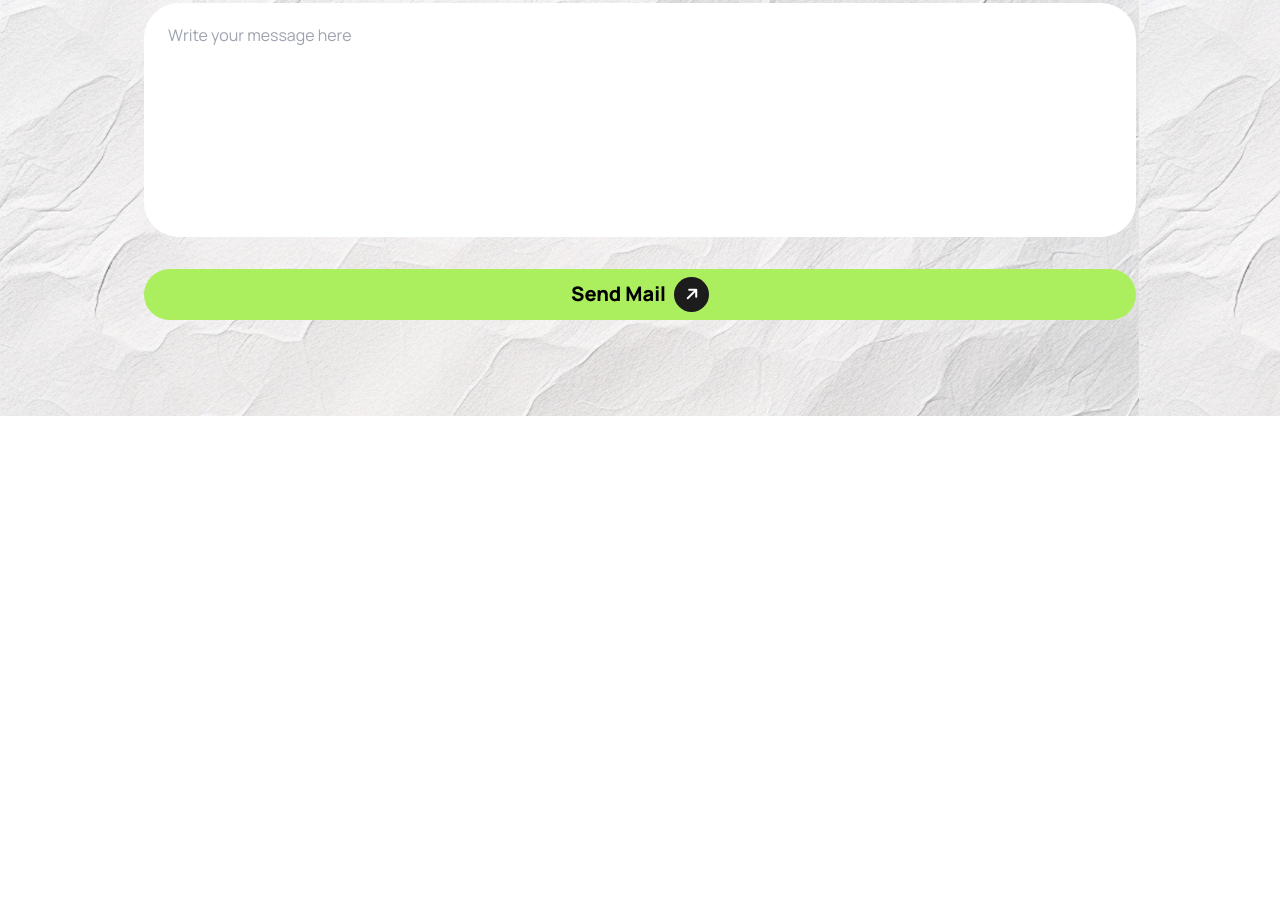
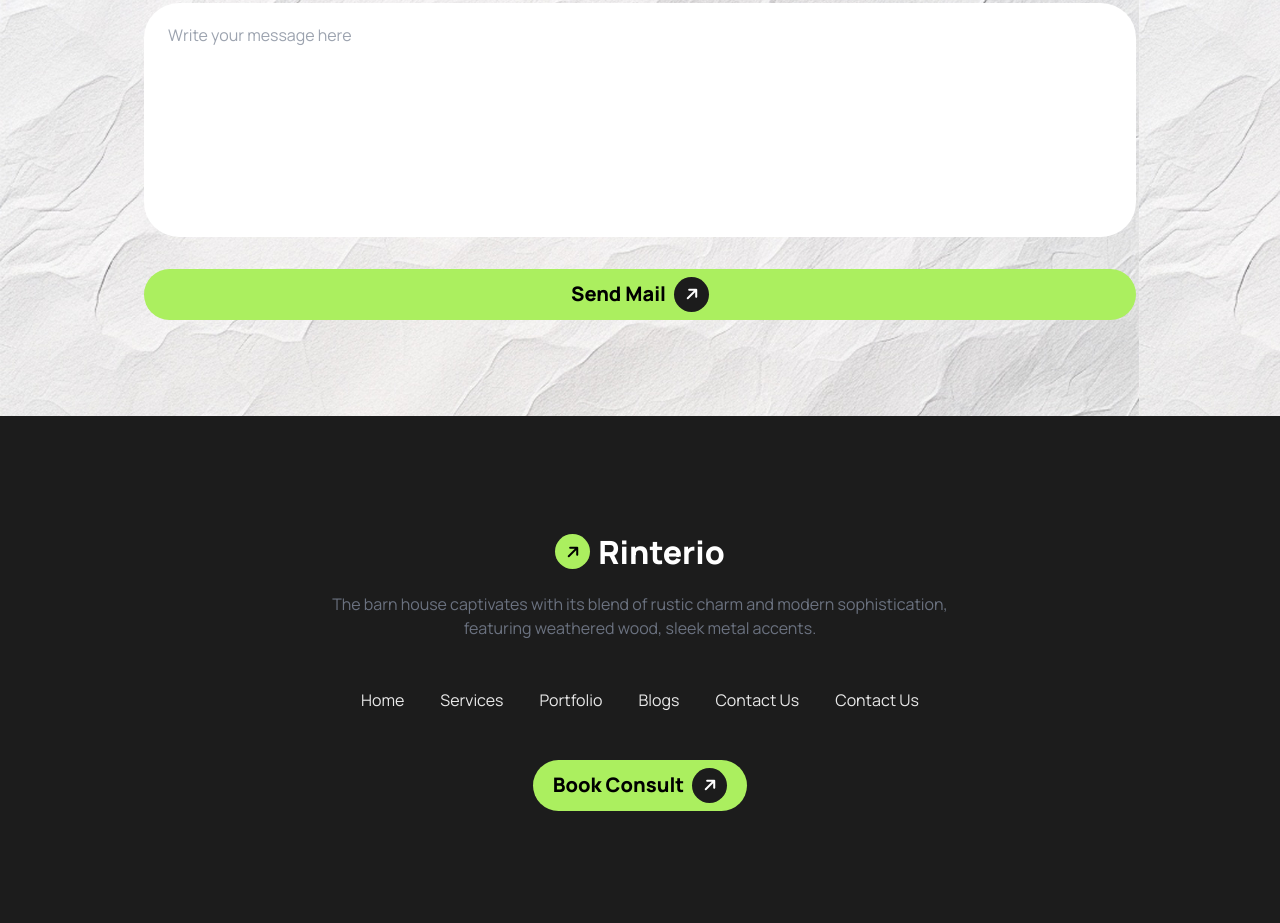
Before and after one commit to safwanvai25/project-B10-3-A, a plain HTML site: page index.html in a window 1280 px wide. Shown: the part 4761-5684 px from the top of the page. Before the commit the page ends 5177 px from the top, so only its background shows below. Drawn offline with nearby package versions, Linux system fonts and the light colour scheme.

Commit message:
footer add

```diff
--- a/index.html
+++ b/index.html
@@ -733,7 +733,49 @@
 
     </main>
 
+    <footer class="py-28 md:px-64 flex flex-col items-center text-center bg-[#1C1C1C]">
+        <!-- Rinterio  -->
+        <div class="flex gap-2 items-center ">
+            <div class=" h-[35px] w-[35px] bg-[#ABEF5F] rounded-[32px] flex items-center justify-center"><i class="fa-solid fa-arrow-up rotate-45 "></i></div>
+              <h1 class="text-[32px] font-extrabold text-white">Rinterio</h1>
+          </div>
+          <!-- Rinterio end  -->
+          <!-- paragraph  -->
+          <p class="text-gray-500 mt-4 ">The barn house captivates with its blend of rustic charm and modern sophistication,<br> featuring weathered wood, sleek metal accents.</p>
+            <!-- paragraph  end -->
 
+            <!-- nav  -->
+            <div class="md:flex hidden mt-12">
+                <ul class="flex text-[#E9E9E9] space-x-9">
+                    <li>Home</li>
+                    <li>Services</li>
+                    <li>Portfolio</li>
+                    <li>Blogs</li>
+                    <li>Contact Us</li>
+                    <li>Contact Us</li>
+
+
+
+
+
+                </ul>
+
+            </div>
+          <div>
+            <button class="flex items-center gap-2 px-5 py-2 bg-[#ABEF5F] rounded-[32px] mt-12 ">
+
+                <h1 class="text-[20px] font-extrabold">Book Consult</h1>
+                <div class=" h-[35px] w-[35px] bg-[#1C1C1C] rounded-[32px] flex items-center justify-center"><i class="fa-solid fa-arrow-up rotate-45  text-white"></i></div>
+
+            </button>
+          </div>
+            <!-- nav end -->
+
+
+
+
+
+    </footer>
 
 </body>
 </html>
```
